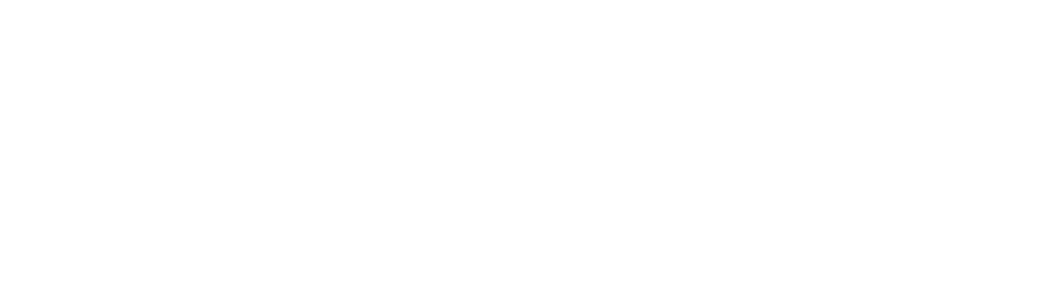
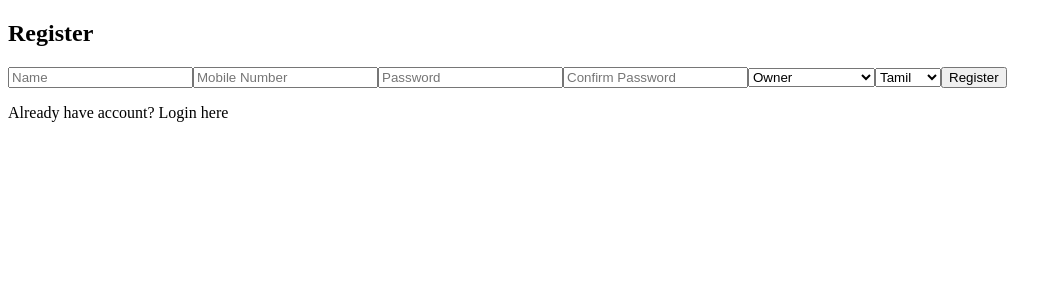
Before and after one commit to GOKULNATHKUMAR/milk_management_app, an Angular app in the folder frontend/: page /register in a window 1280 px wide. Before the commit this address led to /. Shown: the top 300 px of the page, without its empty margins (0-1062 px from the left). Built offline with nearby package versions, Linux system fonts and the light colour scheme.

Commit message:
register screen integration code changes commit

```diff
--- a/frontend/src/app/app.routes.ts
+++ b/frontend/src/app/app.routes.ts
@@ -2,14 +2,20 @@
 
 export const routes: Routes = [
     {
-    path: '',
-    redirectTo: 'login',
-    pathMatch: 'full'
-  },
+  path: '',
+  loadComponent: () =>
+    import('./home/home').then(m => m.Home)
+},
   {
     path: 'login',
     loadComponent: () =>
       import('./features/auth/login/login')
         .then(m => m.Login)
+  },
+  {
+    path: 'register',
+    loadComponent: () =>
+      import('./features/auth/register/register')
+        .then(m => m.Register)
   }
 ];
--- a/frontend/src/app/core/auth.ts
+++ b/frontend/src/app/core/auth.ts
@@ -26,6 +26,10 @@
     );
   }
 
+  register(data: any) {
+    return this.http.post(`${this.api}/auth/register`, data);
+  }
+
   saveToken(token: string) {
     localStorage.setItem('token', token);
   }
--- a/frontend/src/app/features/auth/register/register.html
+++ b/frontend/src/app/features/auth/register/register.html
@@ -1 +1,34 @@
-<p>register works!</p>
+<h2>Register</h2>
+
+<input [(ngModel)]="name" placeholder="Name">
+
+<input [(ngModel)]="mobile" placeholder="Mobile Number">
+
+<input [(ngModel)]="password" type="password" placeholder="Password">
+
+<input [(ngModel)]="confirmPassword" type="password" placeholder="Confirm Password">
+
+<!-- Role Dropdown -->
+<select [(ngModel)]="role">
+  <option value="owner">Owner</option>
+  <option value="milkman">Milkman</option>
+  <option value="owner_milkman">Owner + Milkman</option>
+</select>
+
+<!-- Owner ID (Only if Milkman) -->
+<div *ngIf="role === 'milkman'">
+  <input [(ngModel)]="owner_id" type="number" placeholder="Owner ID">
+</div>
+
+<!-- Language -->
+<select [(ngModel)]="language">
+  <option value="ta">Tamil</option>
+  <option value="en">English</option>
+</select>
+
+<button (click)="register()">Register</button>
+
+<p>
+  Already have account?
+  <a routerLink="/login">Login here</a>
+</p>
--- a/frontend/src/app/features/auth/register/register.ts
+++ b/frontend/src/app/features/auth/register/register.ts
@@ -1,11 +1,57 @@
 import { Component } from '@angular/core';
+import { Router } from '@angular/router';
+import { Auth } from '../../../core/auth';
+import { CommonModule } from '@angular/common';
+import { FormsModule } from '@angular/forms';
 
 @Component({
   selector: 'app-register',
-  imports: [],
+  imports: [CommonModule, FormsModule],
   templateUrl: './register.html',
   styleUrl: './register.css',
 })
 export class Register {
+  name = '';
+  mobile = '';
+  password = '';
+  confirmPassword = '';
+  role = 'owner';   // default
+  language = 'ta';
+  owner_id: number | null = null;
 
+  constructor(
+    private authService: Auth,
+    private router: Router
+  ) {}
+
+  register() {
+
+    if (this.password !== this.confirmPassword) {
+      alert("Passwords do not match");
+      return;
+    }
+    if (this.mobile.length !== 10) {
+      alert("Enter valid 10 digit mobile number");
+      return;
+    }
+
+    const payload = {
+      name: this.name,
+      mobile: this.mobile,
+      password: this.password,
+      role: this.role,
+      language: this.language,
+      owner_id: this.role === 'milkman' ? this.owner_id : null
+    };
+
+    this.authService.register(payload).subscribe({
+      next: () => {
+        alert("Registration Successful");
+        this.router.navigate(['/login']);
+      },
+      error: (err) => {
+        alert(err.error?.detail || "Registration Failed");
+      }
+    });
+  }
 }
```
Also changed, not shown: frontend/src/app/features/auth/auth-routing-module.ts (+6 -1 lines).
